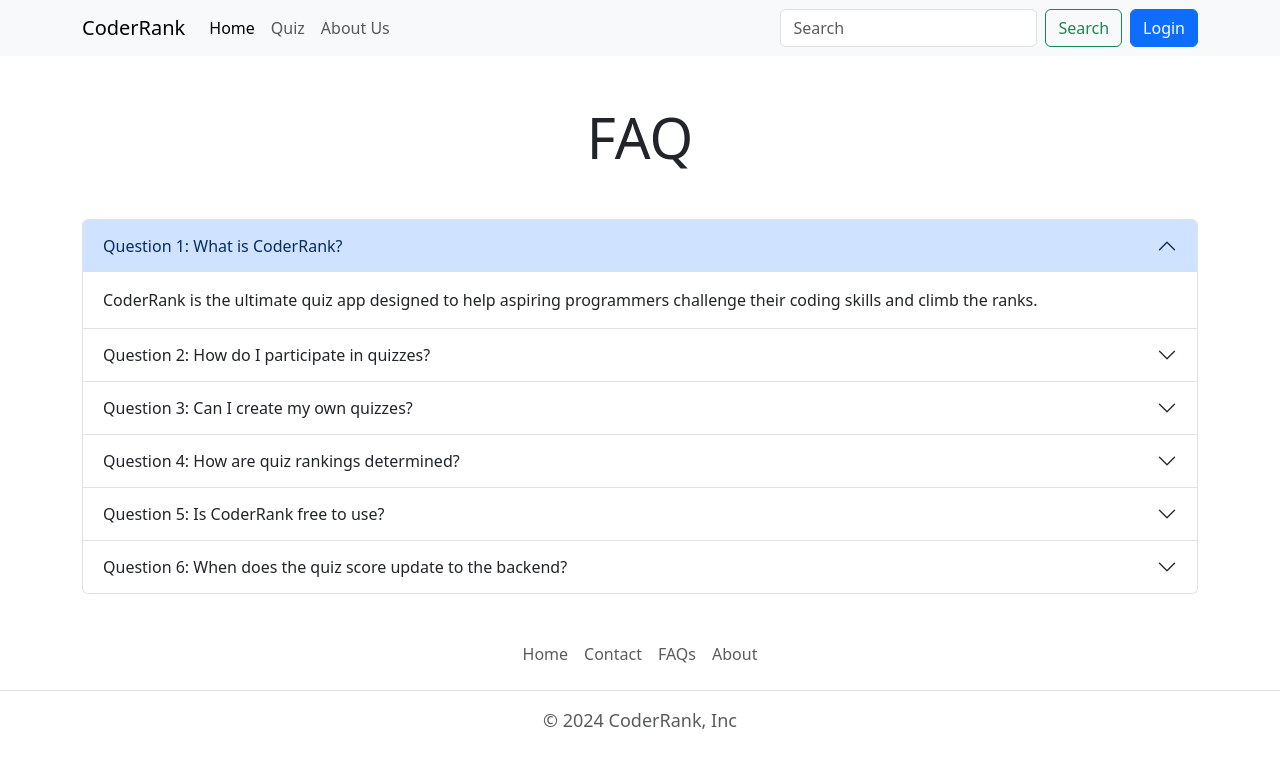
After one commit to SheejaLawrance/B9IS109-WEB-DEVELOPMENT-FOR-INFORMATION-SYSTEMS-CA2, a Django app: page /faq/ in a window 1280 px wide. The commit adds this page. Shown: the top 768 px of the page. Run offline with Django 5.2, Linux system fonts and the light colour scheme.

Commit message:
quiz submission, result updation, rank and all pages added

```diff
--- a/CoderRank/general/urls.py
+++ b/CoderRank/general/urls.py
@@ -20,5 +20,7 @@ from . import views
 
 urlpatterns = [
     path('',views.home, name='home'),
-
+    path('about_us/', views.about_us, name='about_us'),
+    path('faq/', views.faq, name='faq'),
+     path('contact/', views.contact, name='contact'),
 ]
--- a/CoderRank/general/views.py
+++ b/CoderRank/general/views.py
@@ -1,10 +1,31 @@
 from django.shortcuts import render, HttpResponse
 from django.contrib.auth.models import User
 from account.models import Profile
+from quiz.models import UserRank
+from django.contrib.auth.decorators import login_required
 # Create your views here.
+
+
 
 def home(request):
 
+    leaderboard_users=UserRank.objects.order_by('rank')[:3]
+    print(leaderboard_users)
+    if request.user.is_authenticated:
+        user_obj=User.objects.get(username=request.user)
+        user_profile=Profile.objects.get(user=user_obj)
+        context={"leaderboard_users":leaderboard_users, "user_profile":user_profile}
 
+    else:
+        context={}
 
-    return render(request,"home.html")
+    return render(request,"home.html",context)
+
+def about_us(request):
+    return render(request, "about.html")
+
+def faq(request):
+    return render(request, "faq.html")
+
+def contact(request):
+    return render(request, "contact.html")
--- a/CoderRank/templates/components/footer.html
+++ b/CoderRank/templates/components/footer.html
@@ -2,10 +2,9 @@
     <footer class="py-3 my-4">
         <ul class="nav justify-content-center border-bottom pb-3 mb-3">
             <li class="nav-item"><a href="{% url 'home' %}" class="nav-link px-2 text-body-secondary">Home</a></li>
-            <li class="nav-item"><a href="#" class="nav-link px-2 text-body-secondary">Features</a></li>
-            <li class="nav-item"><a href="#" class="nav-link px-2 text-body-secondary">Contact</a></li>
-            <li class="nav-item"><a href="#" class="nav-link px-2 text-body-secondary">FAQs</a></li>
-            <li class="nav-item"><a href="#" class="nav-link px-2 text-body-secondary">About</a></li>
+            <li class="nav-item"><a href="{%url 'contact'%}" class="nav-link px-2 text-body-secondary">Contact</a></li>
+            <li class="nav-item"><a href="{%url 'faq'%}" class="nav-link px-2 text-body-secondary">FAQs</a></li>
+            <li class="nav-item"><a href="{% url 'about_us' %}" class="nav-link px-2 text-body-secondary">About</a></li>
         </ul>
         <p class="text-center text-body-secondary">© 2024 CoderRank, Inc</p>
     </footer>
--- a/CoderRank/templates/components/header.html
+++ b/CoderRank/templates/components/header.html
@@ -21,10 +21,7 @@
                     <a class="nav-link" href="{% url 'all_quiz' %}">Quiz</a>
                 </li>
                 <li class="nav-item">
-                    <a class="nav-link" href="#">LeaderBoard</a>
-                </li>
-                <li class="nav-item">
-                    <a class="nav-link" href="#">About Us</a>
+                    <a class="nav-link" href="{% url 'about_us' %}">About Us</a>
                 </li>
 
             </ul>
--- /dev/null
+++ b/CoderRank/templates/faq.html
@@ -0,0 +1,110 @@
+<!-- faq.html -->
+{% extends "index.html" %}
+{% load static %}
+
+{% block content %}
+<div class="container">
+    <h1 class="display-4 text-center my-5">FAQ</h1>
+
+    <div class="accordion" id="faqAccordion">
+        <div class="accordion-item">
+            <h2 class="accordion-header" id="headingOne">
+                <button class="accordion-button" type="button" data-bs-toggle="collapse" data-bs-target="#collapseOne"
+                    aria-expanded="true" aria-controls="collapseOne">
+                    Question 1: What is CoderRank?
+                </button>
+            </h2>
+            <div id="collapseOne" class="accordion-collapse collapse show" aria-labelledby="headingOne"
+                data-bs-parent="#faqAccordion">
+                <div class="accordion-body">
+                    CoderRank is the ultimate quiz app designed to help aspiring programmers challenge their coding
+                    skills and climb the ranks.
+                </div>
+            </div>
+        </div>
+
+        <div class="accordion-item">
+            <h2 class="accordion-header" id="headingTwo">
+                <button class="accordion-button collapsed" type="button" data-bs-toggle="collapse"
+                    data-bs-target="#collapseTwo" aria-expanded="false" aria-controls="collapseTwo">
+                    Question 2: How do I participate in quizzes?
+                </button>
+            </h2>
+            <div id="collapseTwo" class="accordion-collapse collapse" aria-labelledby="headingTwo"
+                data-bs-parent="#faqAccordion">
+                <div class="accordion-body">
+                    To participate in quizzes, simply sign up for an account, log in, and browse through the available
+                    quizzes. Click on a quiz to start solving questions.
+                </div>
+            </div>
+        </div>
+
+        <div class="accordion-item">
+            <h2 class="accordion-header" id="headingThree">
+                <button class="accordion-button collapsed" type="button" data-bs-toggle="collapse"
+                    data-bs-target="#collapseThree" aria-expanded="false" aria-controls="collapseThree">
+                    Question 3: Can I create my own quizzes?
+                </button>
+            </h2>
+            <div id="collapseThree" class="accordion-collapse collapse" aria-labelledby="headingThree"
+                data-bs-parent="#faqAccordion">
+                <div class="accordion-body">
+                    Currently, only administrators have the ability to create quizzes. However, users can suggest quiz
+                    topics by contacting us.
+                </div>
+            </div>
+        </div>
+
+        <div class="accordion-item">
+            <h2 class="accordion-header" id="headingFour">
+                <button class="accordion-button collapsed" type="button" data-bs-toggle="collapse"
+                    data-bs-target="#collapseFour" aria-expanded="false" aria-controls="collapseFour">
+                    Question 4: How are quiz rankings determined?
+                </button>
+            </h2>
+            <div id="collapseFour" class="accordion-collapse collapse" aria-labelledby="headingFour"
+                data-bs-parent="#faqAccordion">
+                <div class="accordion-body">
+                    Quiz rankings are determined based on the number of correct answers and the time taken to complete
+                    the quiz. Users with higher scores and faster completion times rank higher.
+                </div>
+            </div>
+        </div>
+
+        <div class="accordion-item">
+            <h2 class="accordion-header" id="headingFive">
+                <button class="accordion-button collapsed" type="button" data-bs-toggle="collapse"
+                    data-bs-target="#collapseFive" aria-expanded="false" aria-controls="collapseFive">
+                    Question 5: Is CoderRank free to use?
+                </button>
+            </h2>
+            <div id="collapseFive" class="accordion-collapse collapse" aria-labelledby="headingFive"
+                data-bs-parent="#faqAccordion">
+                <div class="accordion-body">
+                    Yes, CoderRank is completely free to use. There are no subscription fees or hidden charges. Simply
+                    sign up and start participating in quizzes.
+                </div>
+            </div>
+        </div>
+        <div class="accordion-item">
+            <h2 class="accordion-header" id="headingSix">
+                <button class="accordion-button collapsed" type="button" data-bs-toggle="collapse"
+                    data-bs-target="#collapseSix" aria-expanded="false" aria-controls="collapseSix">
+                    Question 6: When does the quiz score update to the backend?
+                </button>
+            </h2>
+            <div id="collapseSix" class="accordion-collapse collapse" aria-labelledby="headingSix"
+                data-bs-parent="#faqAccordion">
+                <div class="accordion-body">
+                    The score of any quiz will only update to the backend when the quiz is taken for the first time.
+                    Subsequent attempts will not update the score to ensure fair ranking and prevent abuse of the
+                    system.
+                </div>
+            </div>
+        </div>
+
+
+    </div>
+</div>
+
+{% endblock content %}
```
Also changed, not shown: CoderRank/account/views.py (+5 -2 lines), CoderRank/quiz/models.py (+7 -4 lines), CoderRank/quiz/views.py (+20 -2 lines), CoderRank/templates/about.html (added, +11 -0 lines), CoderRank/templates/contact.html (added, +33 -0 lines), CoderRank/templates/home.html (+8 -33 lines), CoderRank/templates/mcq.html (+90 -19 lines), CoderRank/templates/profile.html (+6 -16 lines), CoderRank/db.sqlite3, CoderRank/static/css/style.css (line endings or trailing spaces), 2 other files.
